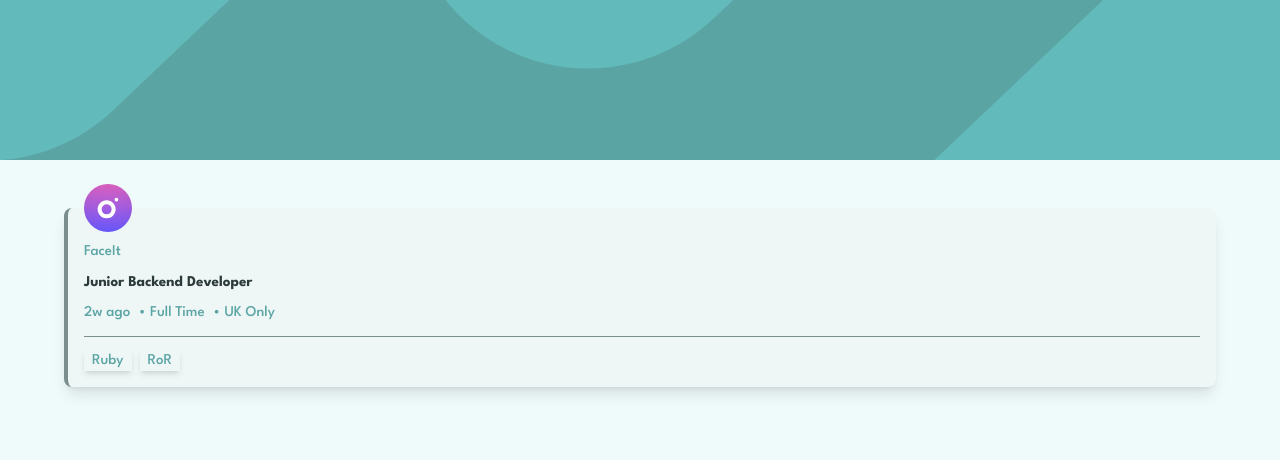
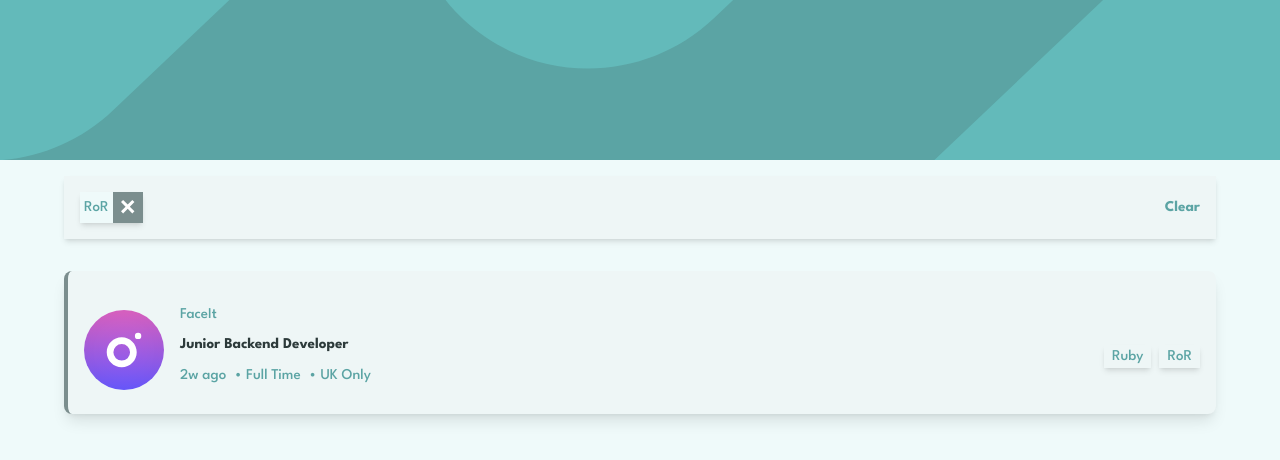
Before and after one commit to bitswa/React-frontendmentor-static-job-listening, a React (Vite) app: page / in a window 1280 px wide. Both pictures are taken after a click on the button "RoR". Shown: the part 40-500 px from the top of the page. Built offline with nearby package versions, Linux system fonts and the light colour scheme.

Commit message:
finishing categories

```diff
--- a/src/App.jsx
+++ b/src/App.jsx
@@ -3,17 +3,17 @@ import { Card } from "./components/Card";
 import "./index.css";
 import data from "./data.json";
 import { useEffect } from "react";
+import { Categories } from "./components/Categories";
 
 export function App() {
   const [list, setList] = useState(data);
-  const [sla, setSla] = useState([]);
   const [category, setCategory] = useState();
 
   useEffect(() => {
     if (category == undefined) {
-      return setList(data)
+      return setList(data);
     }
-    setList([])
+    setList([]);
 
     data?.map((item) => {
       item?.languages.map((lang) => {
@@ -23,9 +23,9 @@ export function App() {
       });
       item?.tools.map((tool) => {
         if (tool == category) {
-          setList((prev) => [...prev, item])
+          setList((prev) => [...prev, item]);
         }
-      })
+      });
     });
   }, [category]);
 
@@ -38,9 +38,11 @@ export function App() {
       <header className="h-[25vh] bg-gray-100 bg-cover bg-header-mobile md:bg-header-desktop"></header>
       <div></div>
       <main className="px-8 py-4 bg-gray-200 h-[80vh] md:px-16">
-
+        {category && <Categories setCategory={setCategory} category={category} />}
         {list?.map((obj) => {
-          return <Card data={obj} setList={setList} setCategory={setCategory} />;
+          return (
+            <Card data={obj} setList={setList} setCategory={setCategory} />
+          );
         })}
       </main>
     </div>
--- a/src/components/Card.jsx
+++ b/src/components/Card.jsx
@@ -1,20 +1,20 @@
 import React from "react";
 
 export function Card({ data, setCategory }) {
-
   const handleCategory = (e) => {
-    const index = e.target.innerHTML
-    setCategory(index)
-  }
+    const index = e.target.innerHTML;
+    setCategory(index);
+  };
 
   return (
-    <div className="relative w-full border-l-4 border-gray-400 rounded-lg bg-gray-300 shadow-lg my-8 p-4 pt-8">
-      <div className="border-b-[1px] border-gray-400">
+    <div className="relative w-full border-l-4 border-gray-400 rounded-lg bg-gray-300 shadow-lg my-8 p-4 pt-8 md:flex md:justify-between md:items-center">
+      <div className="border-b-[1px] border-gray-400 md:border-none md:flex md:items-center">
         <img
-          className="absolute top-[-24px] w-12 "
+          className="absolute top-[-24px] w-12 md:relative md:w-[80px] md:top-0"
           src={`./public/${data.logo}`}
           alt="company logo"
         />
+        <div className="md:pl-4">
           <div className="flex items-center pb-2 gap-5">
             <p>{data.company}</p>
             <span className="flex gap-2 text-white">
@@ -35,6 +35,7 @@ export function Card({ data, setCategory }) {
             <span>{data.postedAt}</span>
             <span>• {data.contract}</span>
             <span>• {data.location}</span>
+          </div>
         </div>
       </div>
       <div className="inline-flex pt-3 gap-2">
--- a/src/components/Categories.jsx
+++ b/src/components/Categories.jsx
@@ -1,7 +1,17 @@
-export function Categories() {
+export function Categories({ category, setCategory }) {
   return (
-    <div>
-
+    <div className="p-4 bg-gray-300 shadow-md flex justify-between items-center">
+      <div className="inline-flex shadow-md">
+        <span className="flex items-center bg-gray-200">
+          <p className="p-1">{category}</p>
+          <button  className="bg-gray-400 px-2 h-full">
+            <img src="./public/images/icon-remove.svg" alt="remove" />
+          </button>
+        </span>
+      </div>
+      <div>
+        <button onClick={e => setCategory()} className="font-bold">Clear</button>
+      </div>
     </div>
-  )
+  );
 }
```
Lines whose indentation alone changed are shown as unchanged.
